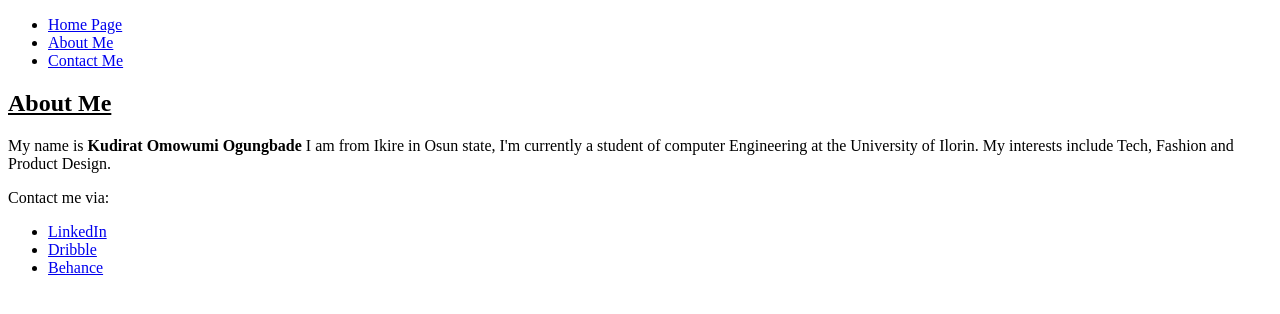
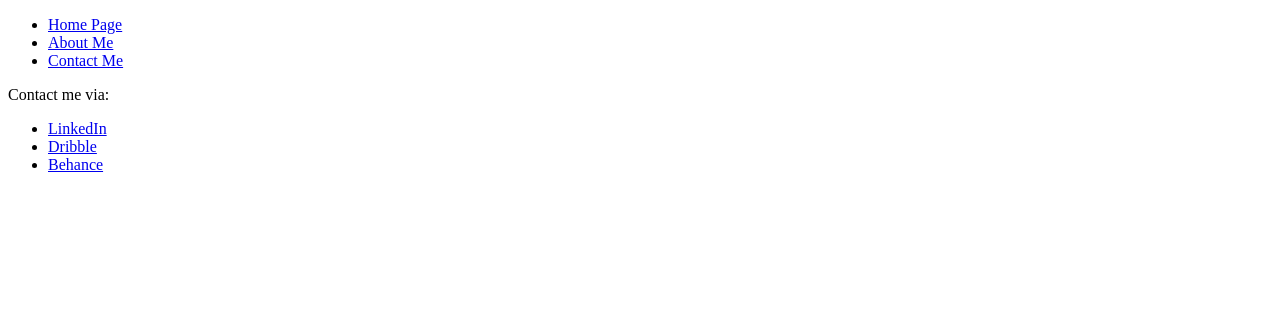
Before and after one commit to kudiratogungbade/Assignments, a plain HTML site: page Portfolio & server/about.html in a window 1280 px wide. Drawn offline with Linux system fonts and the light colour scheme.

Commit message:
Update about.html

```diff
--- a/Portfolio & server/about.html
+++ b/Portfolio & server/about.html
@@ -14,10 +14,7 @@
             <li><a href="/contact">Contact Me</a></li>
         </ul>
     </nav>
-    <h2><u>About Me</u></h2>
-        <p>My name is <strong>Kudirat Omowumi Ogungbade</strong> I am from Ikire in Osun state, I'm currently a student of computer
-Engineering at the University of Ilorin. My interests include Tech, Fashion and Product Design.
-        </p>
+
    <p>Contact me via:
      <ul>
             <li><a href="https://www.linkedin.com/in/ogungbade-kudirat/">LinkedIn</a></li>
```
